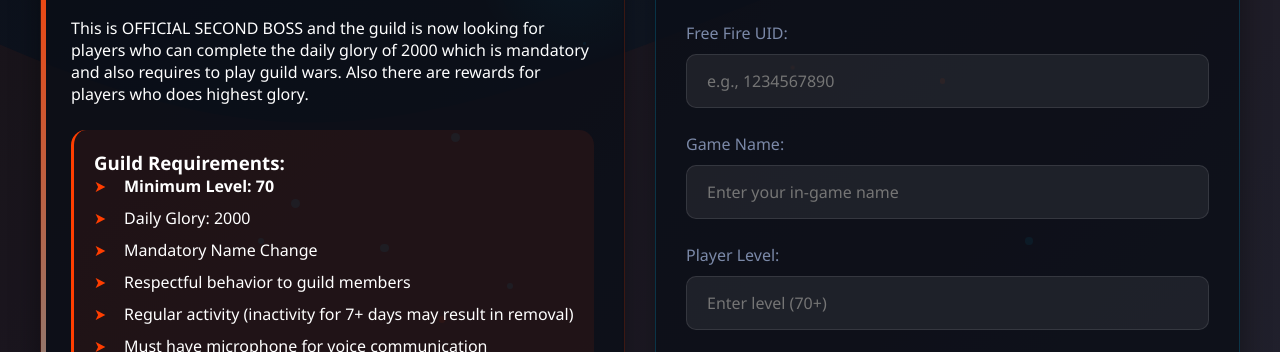
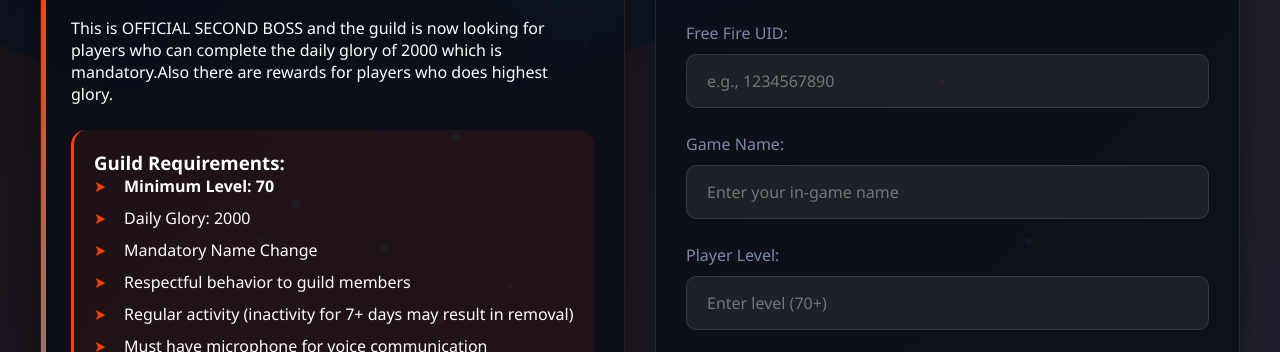
Before and after one commit to BOSS-GUILD/GUILD-APPLICATION-FORM, a plain HTML site: page index.html in a window 1280 px wide. Shown: the part 425-777 px from the top of the page. Drawn offline with Linux system fonts and the light colour scheme.

Commit message:
Update index.html
About us change

```diff
--- a/index.html
+++ b/index.html
@@ -610,7 +610,7 @@
                 <div class="guild-info">
                     <div class="form-highlight" style="top: -50px; right: -50px;"></div>
                     <h2>About Our Guild</h2>
-                    <p>This is OFFICIAL SECOND BOSS and the guild is now looking for players who can complete the daily glory of 2000 which is mandatory and also requires to play guild wars. Also there are rewards for players who does highest glory.</p>
+                    <p>This is OFFICIAL SECOND BOSS and the guild is now looking for players who can complete the daily glory of 2000 which is mandatory.Also there are rewards for players who does highest glory.</p>
                     <div class="requirements">
                         <h3>Guild Requirements:</h3>
                         <ul>
```
